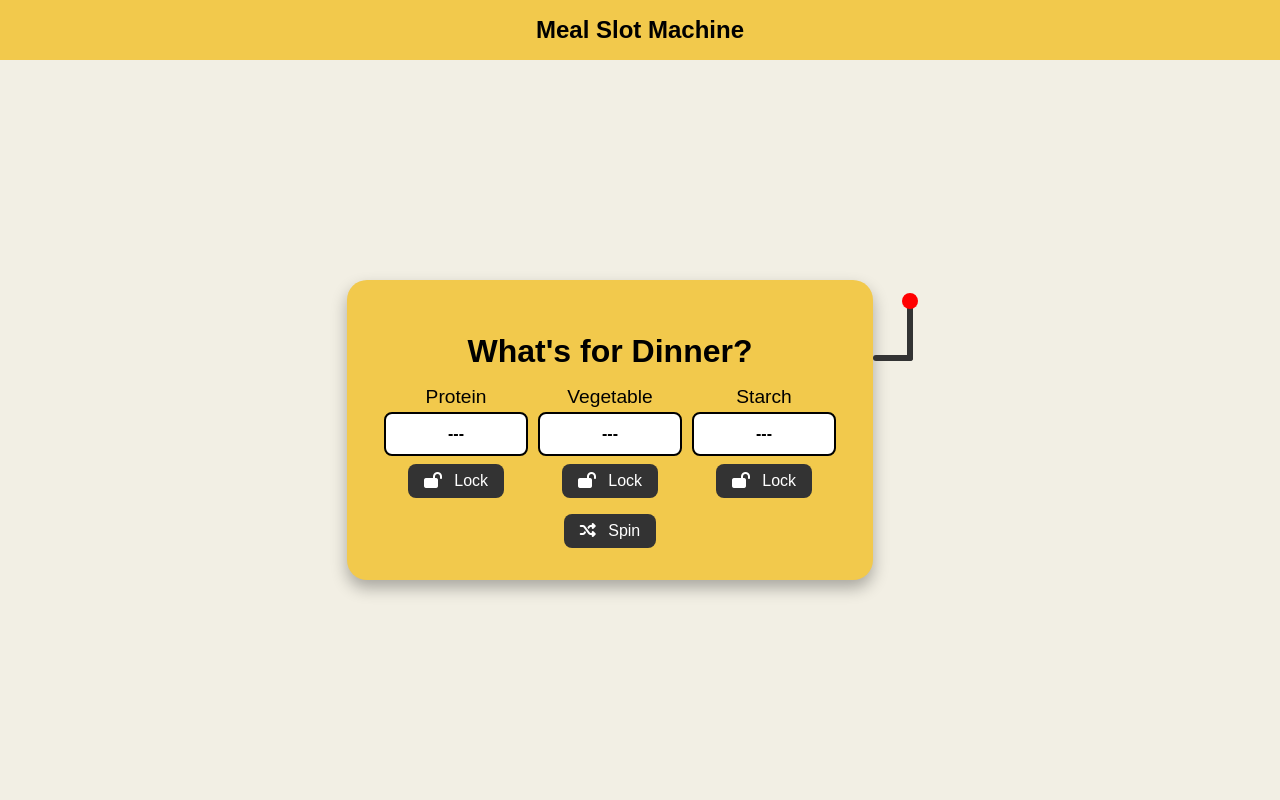
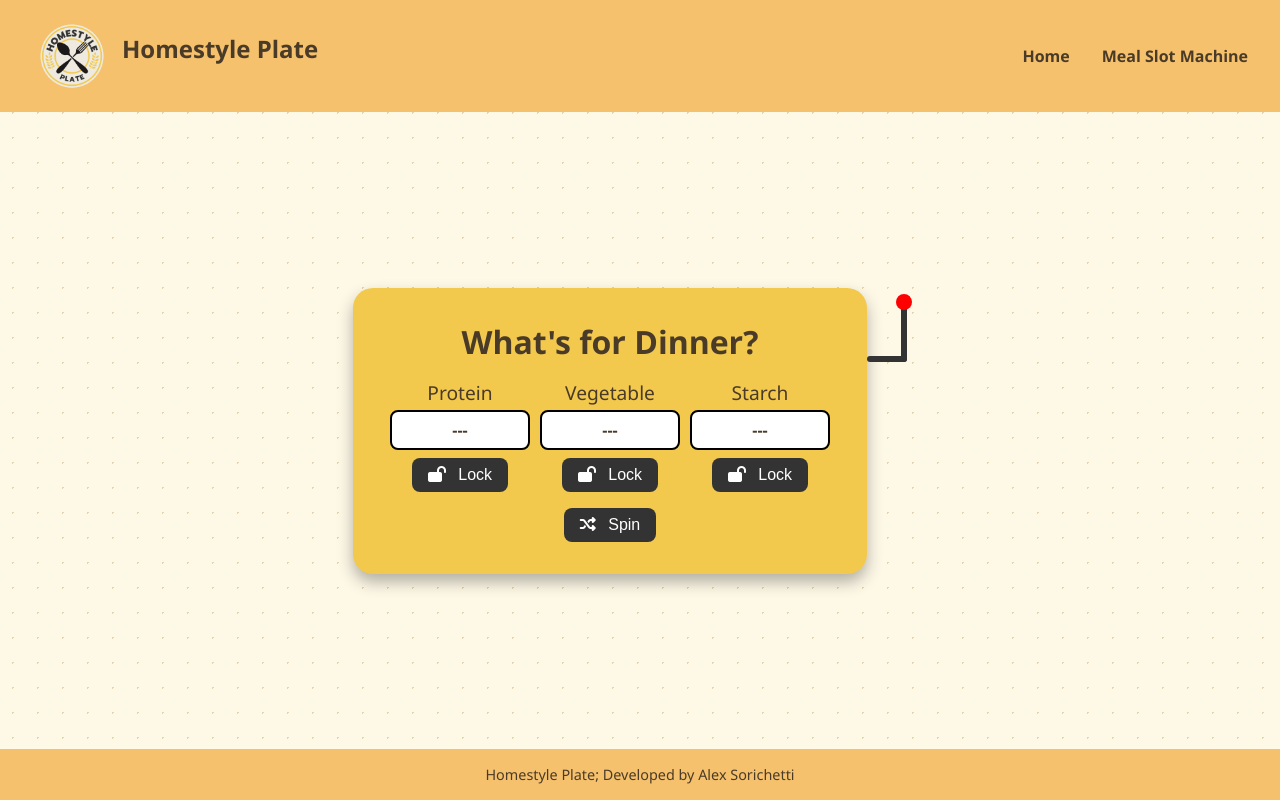
Before and after one commit to asorichetti/HomestylePlate, a plain HTML site: page Frontend/MealSlotMachine/index.html in a window 1280 px wide. Drawn offline with Linux system fonts and the light colour scheme.

Commit message:
Feat: Home Page and Styling
Added in home page, footer, navagation bar,
logo, site name, and style to all pages to create
a consistent feeling across the site which will be
implemented on all pages moving forward.

```diff
--- /dev/null
+++ b/Frontend/LandingPage/style.css
@@ -0,0 +1,97 @@
+/*Reset page*/
+*{
+    margin: 0;
+    padding: 0;
+    box-sizing: border-box;
+}
+
+/*Background*/
+body {
+    font-family: 'Segoe UI', Tahoma, Geneva, Verdana, sans-serif;
+    background-color: #fef9e7;
+    background-image: radial-gradient(#e4d6a7 1px, transparent 1px);
+    background-size: 25px 25px;
+    background-attachment: fixed;
+    color: #4a3b28;
+    min-height: 100vh;
+    display: flex;
+    flex-direction: column;
+}
+
+.navbar {
+    background-color: #f5c16c;
+    display: flex;
+    justify-content: space-between;
+    align-items: center;
+    padding: 1rem 2rem;
+}
+
+.logo a{
+    display: flex;
+    align-items: center;
+    gap: 10px;
+    text-decoration: none;
+    color: inherit;
+}
+
+.logo-img{
+    height: 5rem;
+}
+
+.nav-links{
+    list-style: none;
+    display: flex;
+    gap: 2rem;
+}
+
+.nav-links a{
+    text-decoration: none;
+    color: #4a3b28;
+    font-weight: bold;
+}
+
+.nav-links a:hover {
+    text-decoration: underline;
+}
+
+.landing{
+    flex: 1;
+    display: flex;
+    align-items: center;
+    justify-content: center;
+    text-align: center;
+    padding: 2rem;
+}
+
+.intro h2{
+    font-size: 2.5rem;
+    margin-bottom: 1rem;
+}
+
+.intro p{
+    font-size: 1.2rem;
+    margin-bottom: 2rem;
+}
+
+.cta-button{
+    background-color: #f5c16c;
+    color: #4a3b28;
+    margin: 4rem;
+    padding: 0.75rem 1.5rem;
+    text-decoration: none;
+    font-weight: bold;
+    border-radius: 10px;
+    transition: background-color 0.3s;
+}
+
+.cta-button:hover{
+    background-color: #e0a84b;
+}
+
+.footer{
+    background-color: #f5c16c;
+    text-align: center;
+    padding: 1rem;
+    font-size: 0.9rem;
+    color: #4a3b28;
+}
--- a/Frontend/MealSlotMachine/index.html
+++ b/Frontend/MealSlotMachine/index.html
@@ -7,8 +7,25 @@
   <link rel="stylesheet" href="style.css" />
   <link rel="stylesheet" href="https://cdnjs.cloudflare.com/ajax/libs/font-awesome/6.5.0/css/all.min.css" />
 </head>
+
+
 <body>
-  <nav class="navbar">Meal Slot Machine</nav>
+  <header>
+    <nav class="navbar">
+        <div class="logo">
+            <a href="../LandingPage/index.html">
+             <img src="../images/HomestylePlateLogo.png" alt="Homestyle Kitchen Logo" class="logo-img">
+             <h1>Homestyle Plate</h1>
+            </a>
+        </div>
+        <ul class="nav-links">
+            <li><a href="../LandingPage/">Home</a></li>
+            <li><a href="../MealSlotMachine/index.html">Meal Slot Machine</a></li>
+            <!--To be expanded in future iterations to feature more pages as they are created-->
+        </ul>
+    </nav>
+  </header>
+
   <div class="background">
     <div class="slot-wrapper">
       <div class="machine-frame">
@@ -53,5 +70,9 @@
     </div>
   </div>
   <script src="script.js"></script>
+
+  <footer class="footer">
+    <p>Homestyle Plate; Developed by Alex Sorichetti</p>
+  </footer>
 </body>
 </html>
--- a/Frontend/MealSlotMachine/style.css
+++ b/Frontend/MealSlotMachine/style.css
@@ -1,22 +1,56 @@
+*{
+  margin: 0;
+  padding: 0;
+  box-sizing: border-box;
+}
+
 body {
-  margin: 0;
-  font-family: Arial, sans-serif;
-  background-color: #f2efe4;
+  font-family: 'Segoe UI', Tahoma, Geneva, Verdana, sans-serif;
+  background-color: #fef9e7;
+  background-image: radial-gradient(#e4d6a7 1px, transparent 1px);
+  background-size: 25px 25px;
+  background-attachment: fixed;
+  color: #4a3b28;
+  min-height: 100vh;
   display: flex;
   flex-direction: column;
-  align-items: center;
-  height: 100vh;
 }
 
 .navbar {
-  background-color: #f2c94c;
-  padding: 1rem;
-  width: 100%;
-  text-align: center;
-  font-size: 1.5rem;
+  background-color: #f5c16c;
+  display: flex;
+  justify-content: space-between;
+  align-items: center;
+  padding: 1rem 2rem;
+}
+
+.logo a{
+  display: flex;
+  align-items: center;
+  gap: 10px;
+  text-decoration: none;
+  color: inherit;
+}
+
+.logo-img{
+  height: 5rem;
+}
+
+.nav-links{
+  list-style: none;
+  display: flex;
+  gap: 2rem;
+}
+
+.nav-links a{
+  text-decoration: none;
+  color: #4a3b28;
   font-weight: bold;
 }
 
+.nav-links a:hover {
+  text-decoration: underline;
+}
 .background {
   flex: 1;
   display: flex;
@@ -28,7 +62,6 @@ body {
 .slot-wrapper {
   display: flex;
   align-items: center;
-  /*gap: 2rem;*/
 }
 
 .machine-frame {
@@ -41,6 +74,7 @@ body {
 
 h1 {
   margin-bottom: 1rem;
+  font-family:'Segoe UI', Tahoma, Geneva, Verdana, sans-serif
 }
 
 .slot-machine {
@@ -142,3 +176,11 @@ button i {
 .strip {
   animation: none;
 }
+
+.footer{
+  background-color: #f5c16c;
+  text-align: center;
+  padding: 1rem;
+  font-size: 0.9rem;
+  color: #4a3b28;
+}
```
Also changed, not shown: Frontend/LandingPage/index.html (added, +40 -0 lines), Frontend/images/HomestylePlateLogo.png (added).
